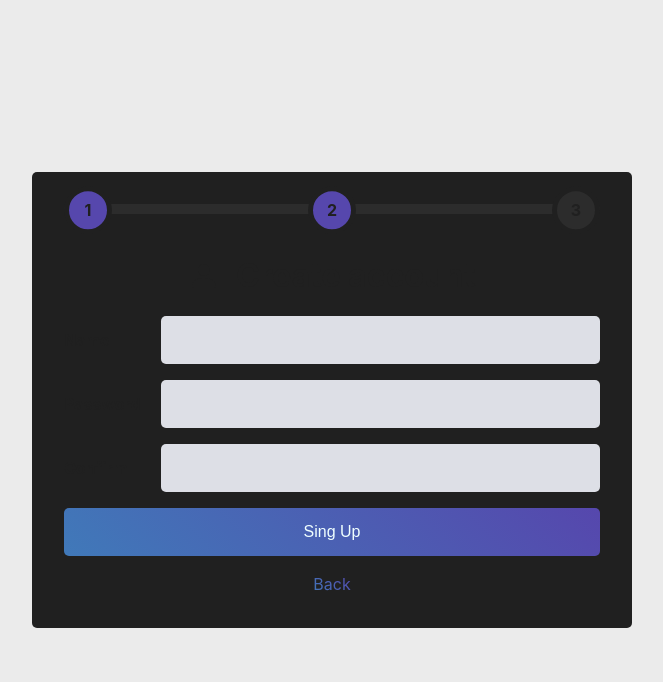
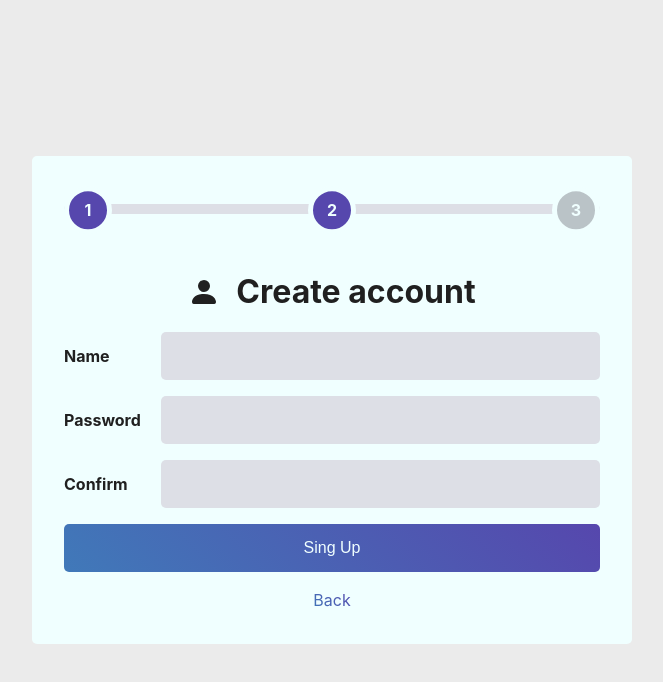
Before and after one commit to jockaplay/fullstack-project, a React (Vite) app: page / in a window 1280 px wide. Shown: the top 682 px of the page, without its empty margins (308-971 px from the left). Built offline with nearby package versions, Linux system fonts and the light colour scheme.

Commit message:
-fix dark/light mode

```diff
--- a/src/App.tsx
+++ b/src/App.tsx
@@ -1,13 +1,13 @@
 import './App.css'
 import Card from './components/Card'
 // import Login from './Routes/Login'
-import SingUp from './Routes/SingUp'
+import SignUp from './Routes/SignUp'
 
 function App() {
 
   return (
       <Card>
-        <SingUp/>
+        <SignUp/>
       </Card>
   )
 }
--- a/src/Routes/SingUp/index.tsx
+++ b/src/Routes/SignUp/index.tsx
@@ -6,7 +6,7 @@ import Progress from "../../components/Progress";
 import "../Login/login.css"
 import { useState } from "react";
 
-const SingUp = () => {
+const SignUp = () => {
 
     // const [login, setLogin] = useState('');
     const [pass, setPass] = useState('');
@@ -46,7 +46,7 @@ const SingUp = () => {
     );
 }
 
-export default SingUp;
+export default SignUp;
 
 function verifyLogin(value: string){
     const regex = /^(?=.*[a-zA-Z]).{8,}$/;
--- a/src/components/Card/card.css
+++ b/src/components/Card/card.css
@@ -1,5 +1,5 @@
 .container {
-    background-color: #202020;
+    background-color: azure;
     padding: 2rem;
     width: 600px;
     border-radius: 5px;
@@ -11,3 +11,9 @@
         margin: 1rem;
     }
 }
+
+@media screen and (prefers-color-scheme: dark) {
+    .container {
+        background-color: #202020;
+    }
+}
--- a/src/components/Progress/progress.css
+++ b/src/components/Progress/progress.css
@@ -1,6 +1,8 @@
 .progress {
     display: flex;
     height: 3rem;
+    margin-bottom: 1rem;
+    margin-top: 1rem;
     flex: 1;
 }
 
@@ -9,7 +11,7 @@
     justify-content: space-between;
     flex: 1;
     height: 10px;
-    background-color: #2c2c2c;
+    background-color: #dddfe6;
     border-radius: 20px;
 }
 
@@ -21,10 +23,25 @@
     border-radius: 50%;
     align-items: center;
     justify-content: center;
-    border: 5px solid #202020;
-    background-color: #2c2c2c;
+    border: 5px solid azure;
+    background-color: #bac3c7;
+    color: azure;
 }
 
 .checked {
     background-color: #5647ad;
 }
+
+@media screen and (prefers-color-scheme: dark) {
+    .progress__circle {
+        background-color: #2c2c2c;
+        border: 5px solid #202020;
+        color: #202020;
+    }
+    .checked {
+        background-color: #5647ad;
+    }
+    .progress__bar {
+        background-color: #2c2c2c;
+    }
+}
```
